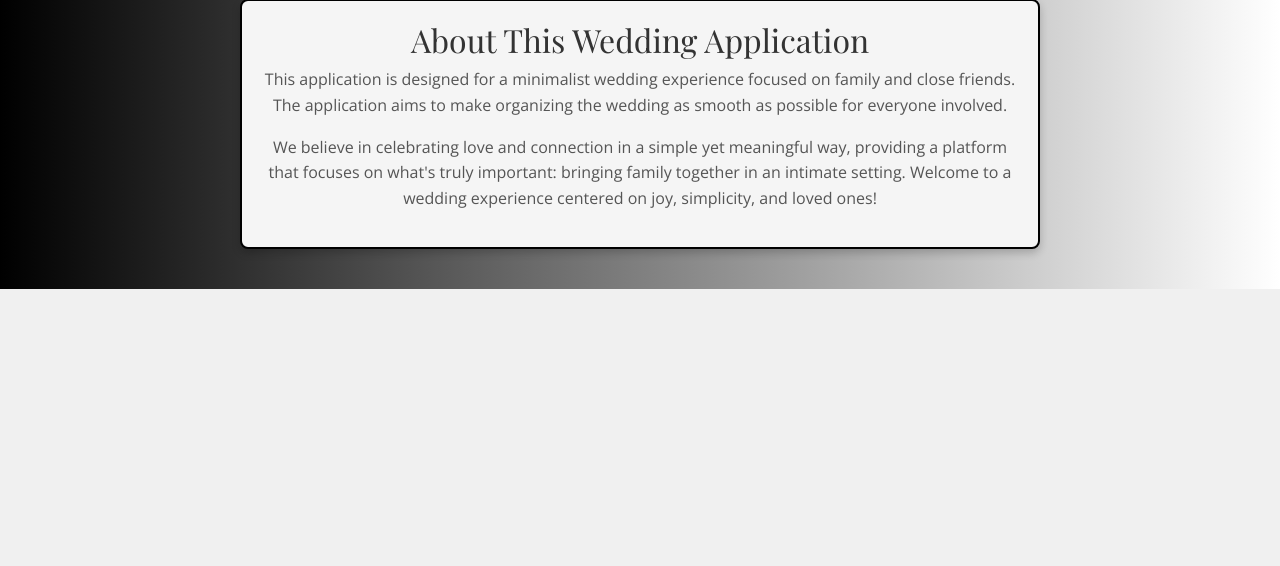
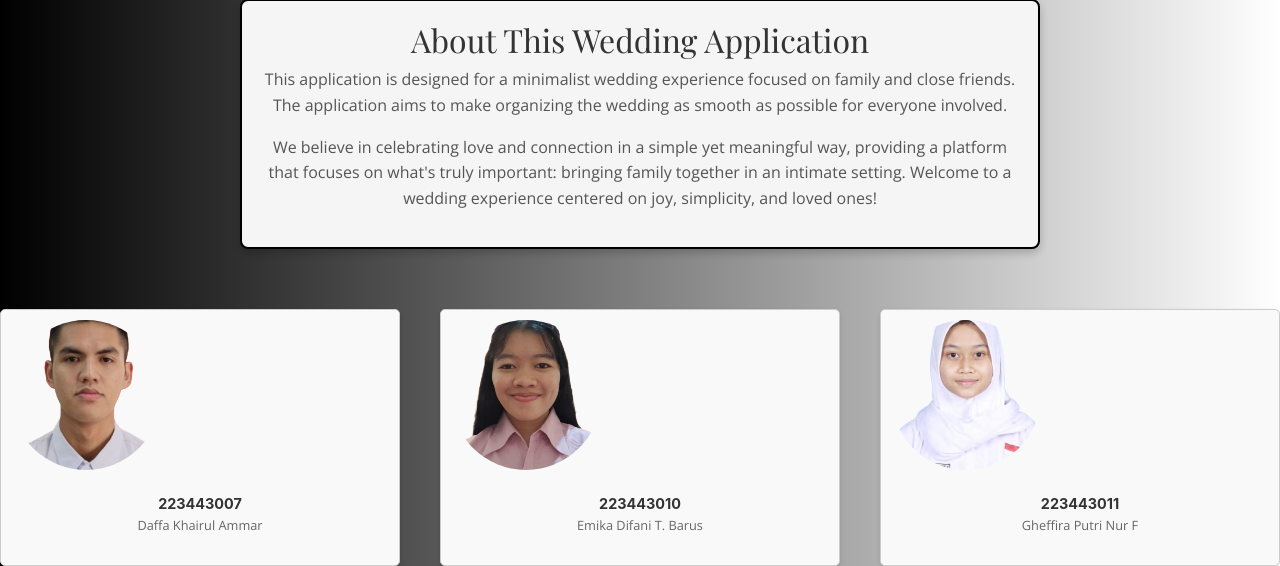
Before and after one commit to khairuonwork/CI4Wedding-Organizer, a CodeIgniter 4 app: the page made by app/Views/about.php in a window 1280 px wide. Shown: the part 831-1397 px from the top of the page. Before the commit the page ends 1120 px from the top, so only its background shows below. Run offline with PHP 8.4 and a stand-in for CodeIgniter, Linux system fonts and the light colour scheme; the template is opened without the code that fills it, so the values that code supplies are empty; some libraries are stand-ins or nearby versions.

Commit message:
final for presentation CHORE[DF]

```diff
--- a/app/Views/about.php
+++ b/app/Views/about.php
@@ -8,7 +8,7 @@
     <link href="https://fonts.googleapis.com/css2?family=Playfair+Display:wght@400;700&family=Open+Sans:wght@300;400&display=swap" rel="stylesheet">
     <style>
         body {
-            background: linear-gradient(to right, #000000, #ffffff); /* Retain original gradient */
+            background: linear-gradient(to right, #000000, #ffffff);
             color: #000000;
             padding-top: 40px;
             margin: 0;
@@ -18,7 +18,6 @@
             height: 100%;
             width: 250px;
             position: fixed;
-            z-index: 1;
             top: 0;
             left: -250px;
             background-color: #000;
@@ -29,7 +28,7 @@
         .sidebar a {
             padding: 10px 15px;
             text-decoration: none;
-            font-size: 18px; /* Adjust font size */
+            font-size: 18px;
             color: white;
             display: block;
             transition: 0.3s;
@@ -60,31 +59,65 @@
             max-width: 30%;
         }
         .content-wrapper {
-            padding-top: 210px; /* Maintain spacing */
+            padding-top: 210px;
         }
         .about-container {
-            margin: 40px auto;
+            margin: 40px auto 60px;
             padding: 20px;
             max-width: 800px;
             text-align: center;
-            background-color: #f5f5f5; /* Grey background */
-            border: 2px solid #000; /* Black outline */
+            background-color: #f5f5f5;
+            border: 2px solid #000;
             box-shadow: 0px 4px 8px rgba(0, 0, 0, 0.2);
-            border-radius: 8px; /* Rounded corners */
+            border-radius: 8px;
         }
         h1, h2 {
-            font-family: 'Playfair Display', serif; /* Elegant font for headings */
-            color: #333; /* Darker color for headings */
+            font-family: 'Playfair Display', serif;
+            color: #333;
         }
         p {
-            font-family: 'Open Sans', sans-serif; /* Clean font for paragraphs */
-            color: #555; /* Slightly lighter color for text */
-            line-height: 1.6; /* Improved line height for readability */
+            font-family: 'Open Sans', sans-serif;
+            color: #555;
+            line-height: 1.6;
+        }
+        .card-deck {
+            display: flex;
+            justify-content: center;
+            gap: 10px;
+        }
+        .card {
+            width: 120px;
+            padding: 10px;
+            text-align: center;
+            background-color: #f9f9f9;
+            border: 1px solid #ccc;
+            border-radius: 5px;
+            box-shadow: 0px 2px 5px rgba(0, 0, 0, 0.1);
+        }
+        .card img {
+            width: 150px;
+            height: 150px;
+            object-fit: cover;
+            border-radius: 50%;
+            margin-bottom: 5px;
+        }
+        .card-title {
+            font-size: 0.9rem;
+            margin-bottom: 2px;
+            font-weight: bold;
+            color: #333;
+        }
+        .card-text {
+            font-size: 0.8rem;
+            color: #666;
         }
     </style>
 </head>
 <body>
+    <!-- Hamburger Menu -->
     <div class="hamburger" onclick="toggleSidebar()">&#9776;</div>
+
+    <!-- Sidebar -->
     <div class="sidebar" id="mySidebar">
         <a href="<?= base_url('/') ?>">Form Tamu</a>
         <a href="<?= base_url('/capture') ?>">Capture</a>
@@ -115,17 +148,37 @@
         </div>
     </div>
 
+    <div class="card-deck">
+        <div class="card">
+            <img src="/daffa.png" class="card-img-top" alt="Daffa">
+            <div class="card-body">
+                <h5 class="card-title">223443007</h5>
+                <p class="card-text">Daffa Khairul Ammar</p>
+            </div>
+        </div>
+        <div class="card">
+            <img src="/mika.png" class="card-img-top" alt="Emika">
+            <div class="card-body">
+                <h5 class="card-title">223443010</h5>
+                <p class="card-text">Emika Difani T. Barus</p>
+            </div>
+        </div>
+        <div class="card">
+            <img src="/gefira.png" class="card-img-top" alt="Gheffira">
+            <div class="card-body">
+                <h5 class="card-title">223443011</h5>
+                <p class="card-text">Gheffira Putri Nur F</p>
+            </div>
+        </div>
+    </div>
+
     <script src="https://code.jquery.com/jquery-3.6.0.min.js"></script>
     <script src="https://stackpath.bootstrapcdn.com/bootstrap/4.5.2/js/bootstrap.bundle.min.js"></script>
-
     <script>
+        // Toggle Sidebar Function
         function toggleSidebar() {
             const sidebar = document.getElementById("mySidebar");
-            if (sidebar.style.left === "0px") {
-                sidebar.style.left = "-250px";
-            } else {
-                sidebar.style.left = "0px";
-            }
+            sidebar.style.left = sidebar.style.left === "0px" ? "-250px" : "0px";
         }
     </script>
 </body>
```
Also changed, not shown: public/daffa.png (added), public/gefira.png (added), public/mika.png (added).
